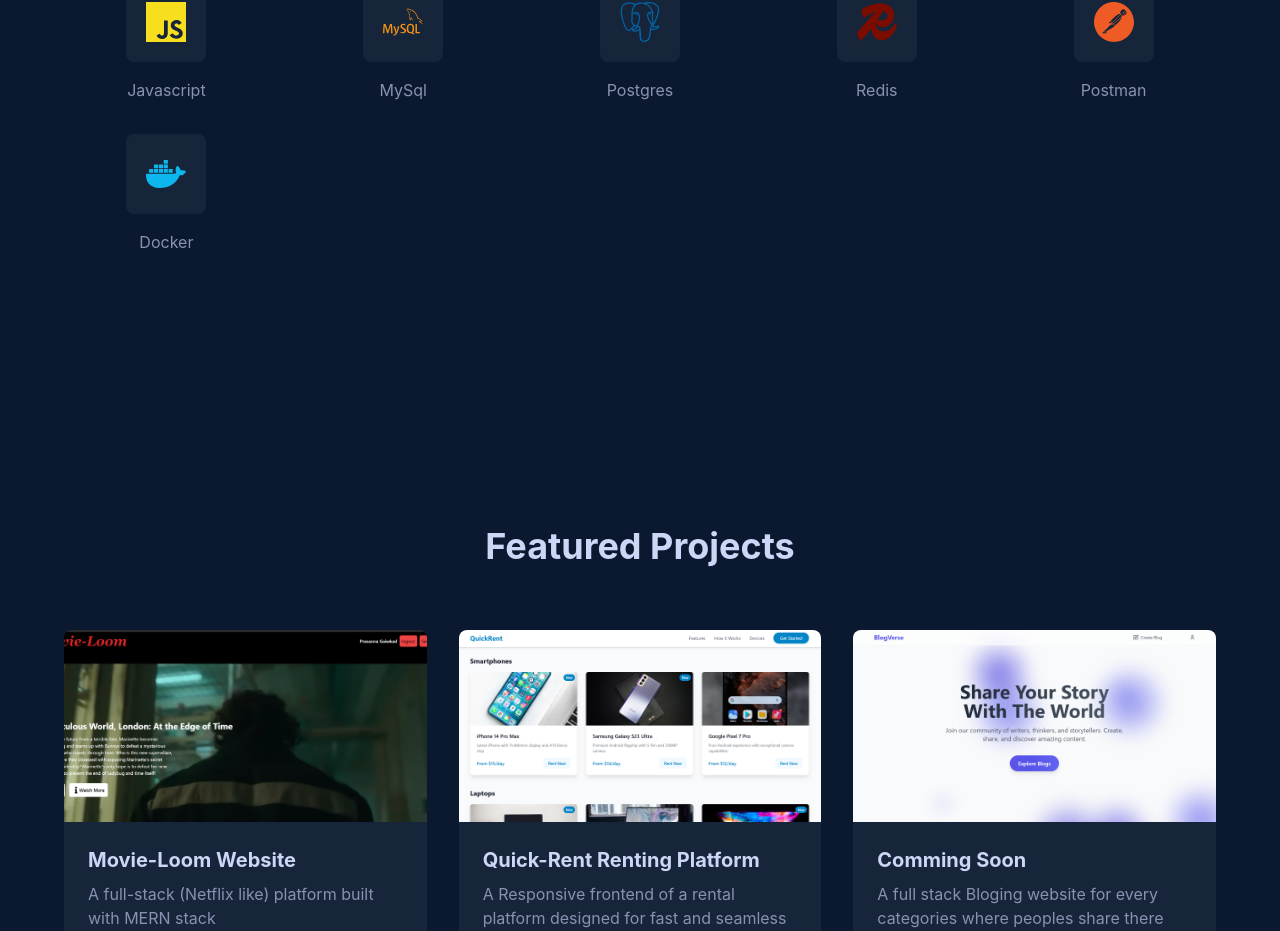
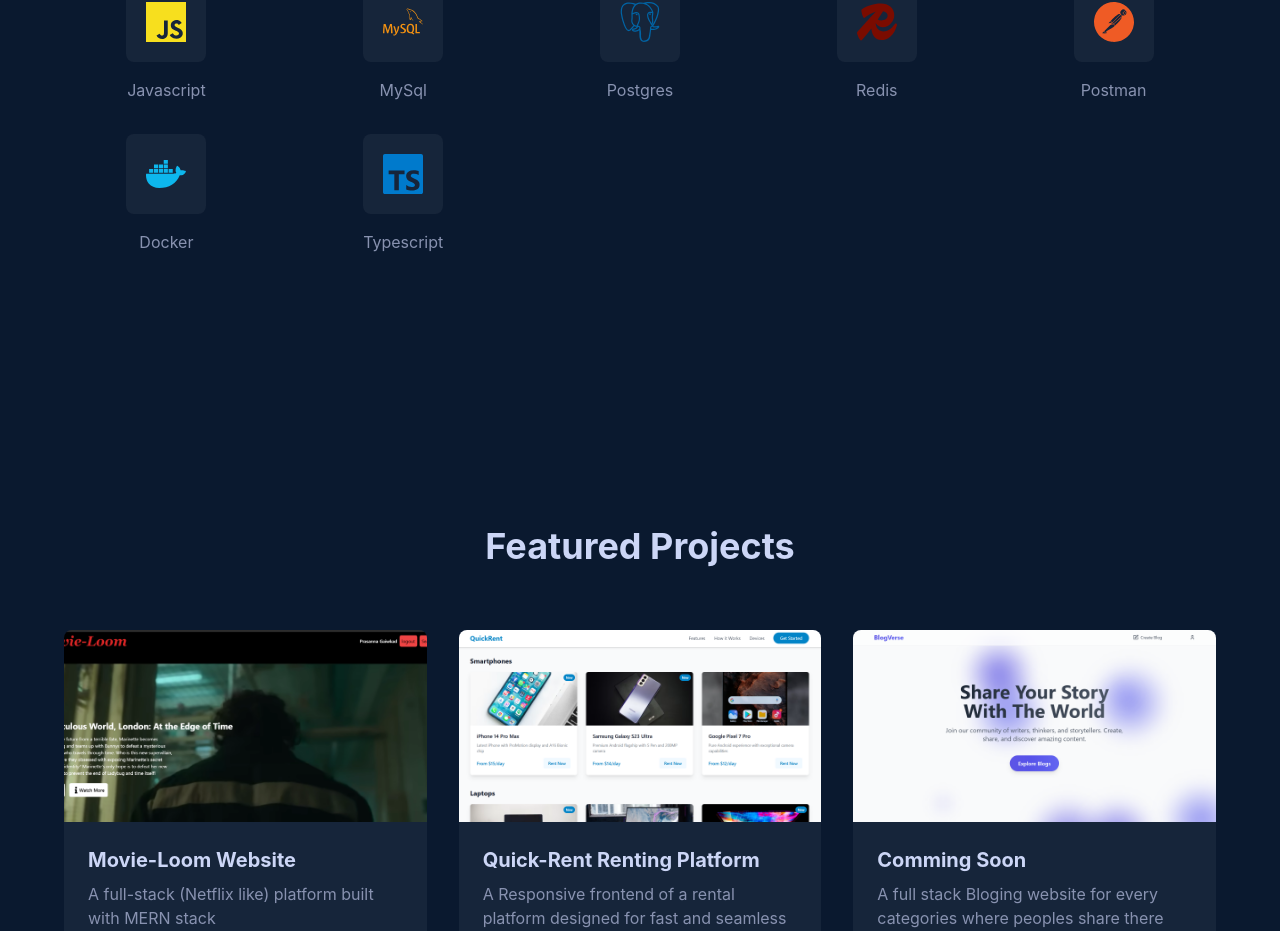
Before and after one commit to Prasanna018/Prasanna_Gaikwad_Portfolio, a React (Vite) app: page / in a window 1280 px wide. Shown: the part 1154-2085 px from the top of the page. Built offline with nearby package versions, Linux system fonts and the light colour scheme; the HTML template or start-up script is replaced by a standard one.

Commit message:
typescript added

```diff
--- a/src/components/Skills.jsx
+++ b/src/components/Skills.jsx
@@ -1,7 +1,7 @@
 import { color, motion } from 'framer-motion';
 import { useInView } from 'react-intersection-observer';
 import { FaReact, FaNodeJs, FaDatabase, } from 'react-icons/fa';
-import { SiExpress, SiMongodb, SiJavascript, SiMysql, SiPostgresql, SiRedis, SiPostman } from 'react-icons/si';
+import { SiExpress, SiMongodb, SiJavascript, SiMysql, SiPostgresql, SiRedis, SiPostman, SiTypescript } from 'react-icons/si';
 import { FaDocker } from "react-icons/fa";
 import React from 'react';
 const Skills = () => {
@@ -21,7 +21,8 @@ const Skills = () => {
     { name: "Postgres", icon: SiPostgresql, color: "#0064a5" },
     { name: "Redis", icon: SiRedis, color: "#7A0C00" },
     { name: "Postman", icon: SiPostman, color: "#EF5B25" },
-    { name: "Docker", icon: FaDocker, color: "#0db7ed" }
+    { name: "Docker", icon: FaDocker, color: "#0db7ed" },
+    { name: "Typescript", icon: SiTypescript, color: "#007acc" }
 
   ];
 
```
